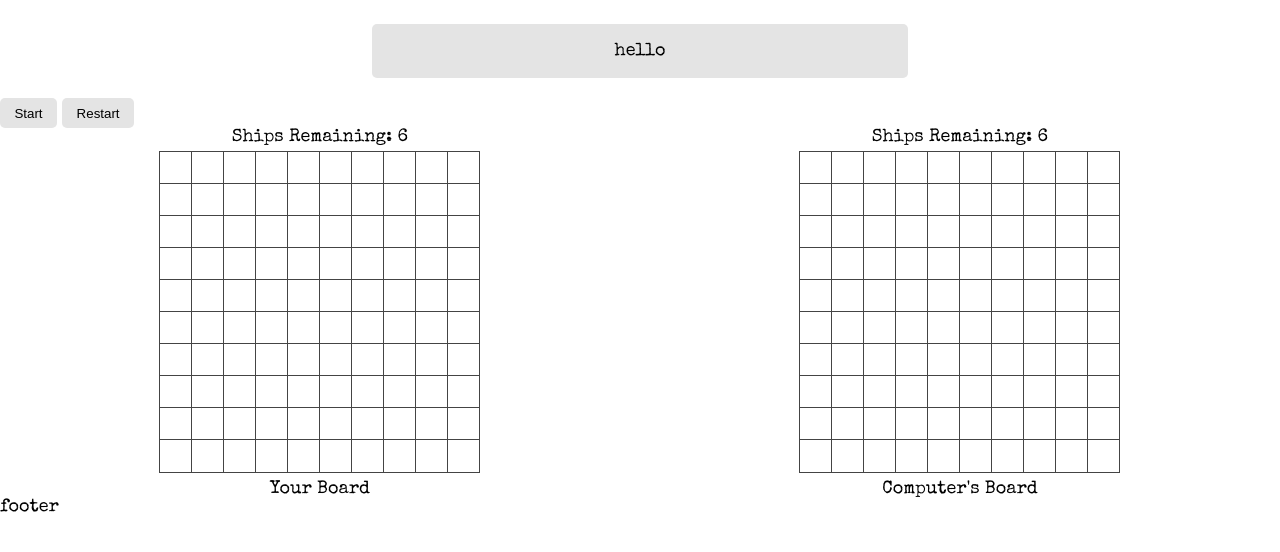
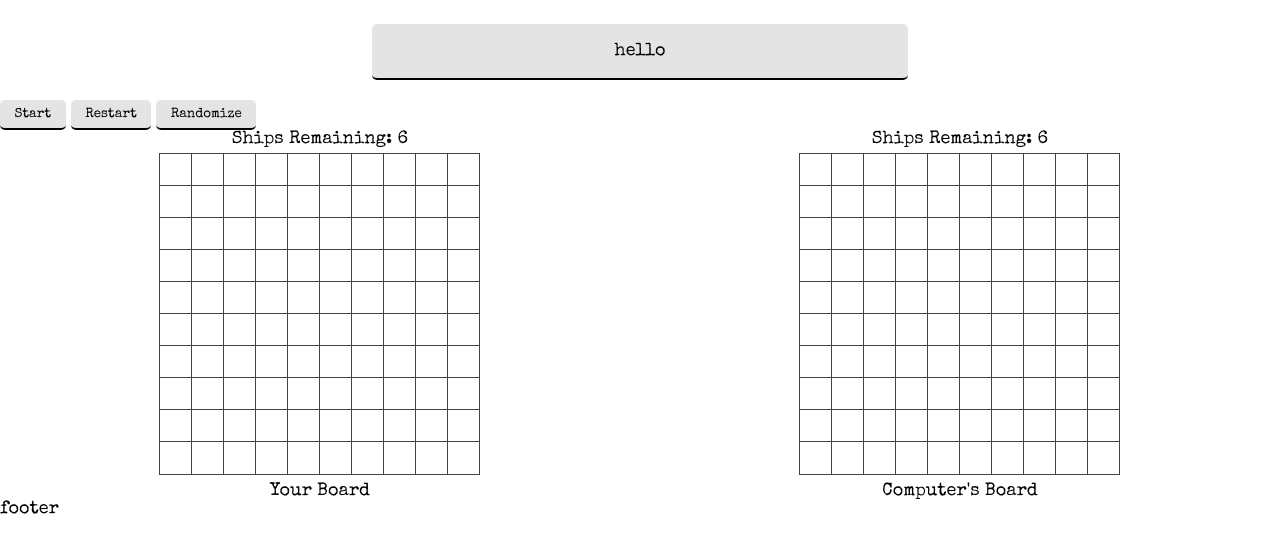
Before and after one commit to khunhour/battleship, a plain HTML site: page index.html in a window 1280 px wide. Shown: the part 62-614 px from the top of the page. Drawn offline with nearby package versions, Linux system fonts and the light colour scheme.

Commit message:
added randomize button but havent set it to anything yet

```diff
--- a/index.html
+++ b/index.html
@@ -25,6 +25,7 @@
       <div>
         <button id="start">Start</button>
         <button id="restart">Restart</button>
+        <button id="randomize">Randomize</button>
       </div>
       <div class="board">
         <div class="human-side">
--- a/style.css
+++ b/style.css
@@ -46,6 +46,7 @@ main {
   margin-bottom: 20px;
   border-radius: 5px;
   min-width: 500px !important;
+  border-bottom: solid 2px black;
 }
 
 .board {
@@ -118,8 +119,10 @@ main {
 }
 
 button {
+  font-family: inherit;
   background-color: #e4e4e4;
   border: none;
+  border-bottom: solid 2px black;
   padding: 0.4rem 0.8rem;
   border-radius: 5px;
 }
```
